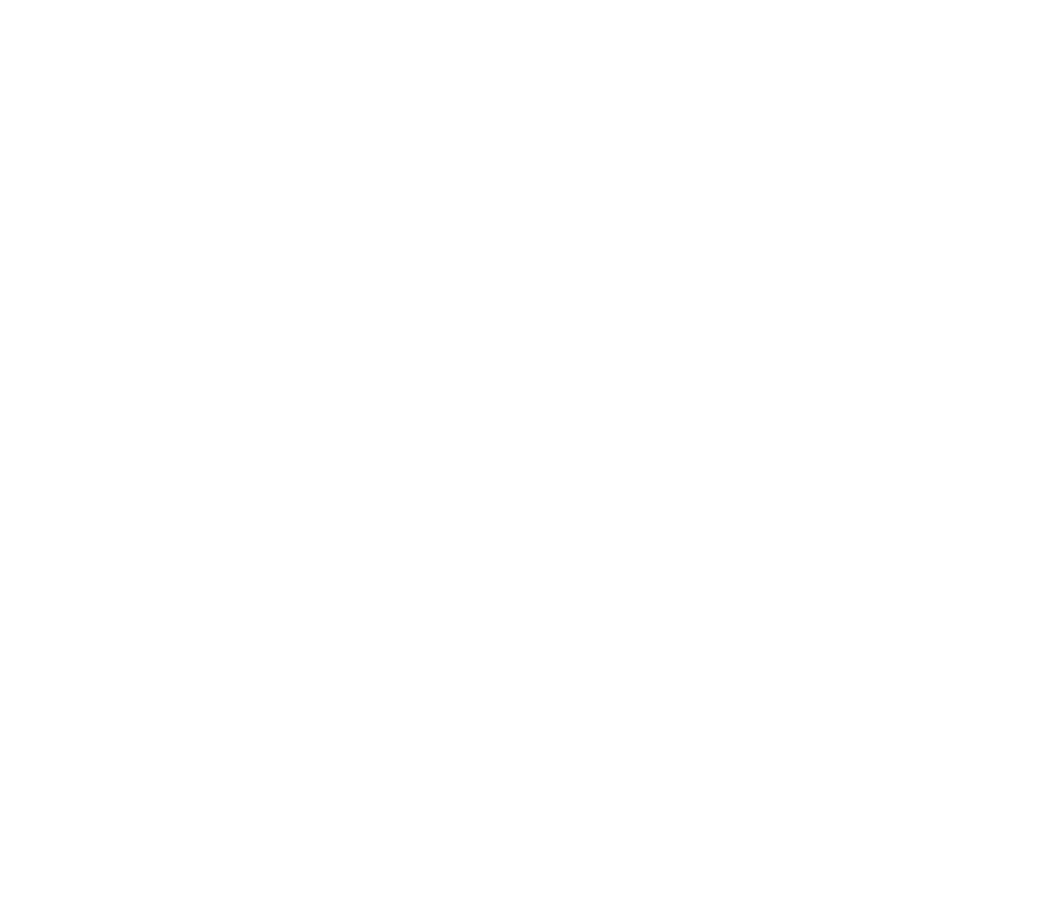
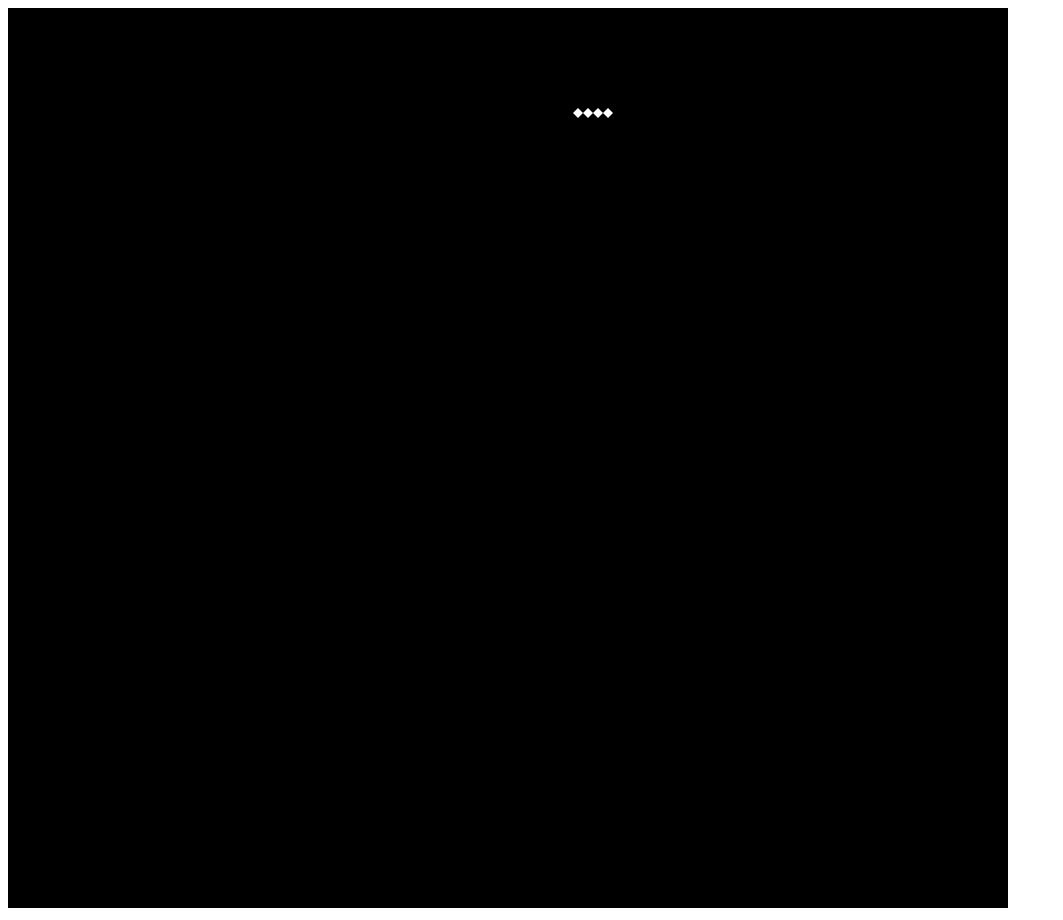
Before and after one commit to kape142/multiplayer-snake, a website: page public/host/index.html in a window 1280 px wide. Shown: the whole page, without its empty margins (0-1063 px from the left). Before the commit the page ends 800 px from the top, so only its background shows below. Drawn offline with Linux system fonts and the light colour scheme.

Commit message:
first prototype of screen frontend

```diff
--- a/public/host/index.html
+++ b/public/host/index.html
@@ -2,9 +2,10 @@
 <html lang="en">
 <head>
     <meta charset="UTF-8">
-    <title>Title</title>
+    <title>Fremtind - Multiplayer snake</title>
+    <script src="index.js"></script>
+    <link rel="stylesheet" href="index.css">
 </head>
 <body>
-
 </body>
 </html>
--- /dev/null
+++ b/public/host/index.js
@@ -0,0 +1,73 @@
+let ws = new WebSocket(`ws://${document.location.hostname}/hostWS`)
+
+wsRefreshInterval = setInterval(()=>{
+    ws.send("heroku refresh")
+}, 30*1000);
+
+ws.onmessage = (message) => {
+    let data = JSON.parse(message.data);
+    console.log(data);
+}
+
+let playerObject = {
+    id: "a",
+    x: 100,
+    y: 100,
+    length: 2,
+    positions: [],
+    rotation: 0,
+}
+
+const speed = 2;
+
+let players = [playerObject]
+
+let canvas = document.createElement("canvas");
+canvas.height = 900;
+canvas.width = 1000;
+window.onload = ()=>{
+    document.body.appendChild(canvas);
+    document.onkeydown = event => {
+        if(event.key === "ArrowLeft"){
+            playerObject.rotation+=0.1;
+        }
+        if(event.key === "ArrowRight"){
+            playerObject.rotation-=0.1;
+        }
+    };
+}
+let context = canvas.getContext("2d");
+
+setInterval(gameLoop, 20)
+
+setInterval(()=>playerObject.length++, 2000);
+function gameLoop(){
+    context.clearRect(0,0,canvas.width, canvas.height)
+    context.fillStyle = "black";
+    context.fillRect(0,0,canvas.width, canvas.height)
+    players.forEach(player=>{
+        player.x += speed*Math.cos(player.rotation);
+        player.y += speed*Math.sin(player.rotation);
+        player.positions.push({x:player.x, y:player.y})
+        console.log(player);
+        for (let i = 0; i < player.length; i++) {
+            let {x, y} = player.positions[player.positions.length-1-(i*5)] || player.positions[0];
+            drawDiamond(x,y, 10)
+        }
+    })
+}
+
+function drawDiamond(x, y, size){
+    context.save()
+    context.beginPath();
+    context.fillStyle = "white";
+    context.moveTo(x, y);
+    context.lineTo(x - size / 2, y + size / 2);
+    context.lineTo(x, y + size);
+    context.lineTo(x + size / 2, y + size / 2);
+    context.closePath();
+
+    context.fill();
+    context.restore()
+    console.log(x,y,size)
+}
```
Also changed, not shown: public/host/index.css (added).
